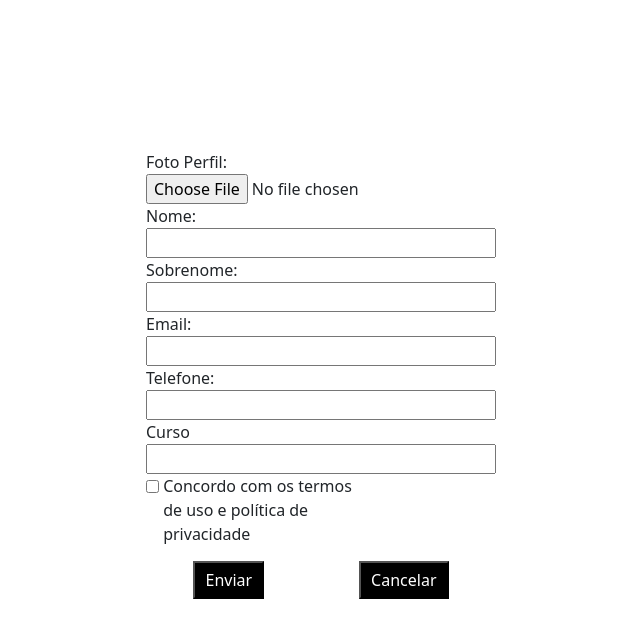
After one commit to marcos06k/fullstack, a PHP site: page /editarPerfil.html in a window 1280 px wide. The commit adds this page. Shown: the top 638 px of the page, without its empty margins (319-959 px from the left). Run offline with PHP 8.4, Linux system fonts and the light colour scheme.

Commit message:
blob sendo enviado e bala

```diff
--- a/assets/css/style.css
+++ b/assets/css/style.css
@@ -200,9 +200,9 @@ body{
   }
   .opcoes{
     display: flex;
-  }
+}
 
-  .opcao_botao{
+.opcao_botao{
     border: none;
     padding:  0 10px 0 10px;
     border-radius: 5px;
@@ -210,4 +210,17 @@ body{
     text-align: center;
     font-size: 24px;
     margin: 150px 5px 0 5px ;
-  }
+    text-decoration: none;
+}
+
+.opcoes a{
+    text-decoration: none;
+    color: black;
+}
+
+
+/* editar perfil */
+
+.section_editar_perfil{
+
+}
--- a/cadastro.html
+++ b/cadastro.html
@@ -42,7 +42,7 @@
 
     <section class="section_cadastro">
         <div class="div_cadastro">
-            <form id="formulario" method="post" action="*">
+            <form id="formulario" method="post" action="cadastro.php">
                 <label for="nome">Nome:</label>
                 <input id="nome" type="text" name="nome" required>
 
--- a/cadastro.php
+++ b/cadastro.php
@@ -17,7 +17,7 @@
         $curso = $_POST["curso"];
         $senha = $_POST["senha"];
         //query do sql
-        $sql = mysqli_query($banco,"insert into cadastro values(null,'$nome','$sobrenome','$email','$telefone','$curso','$senha');");
+        $sql = mysqli_query($banco,"insert into cadastro values(null,'$nome','$sobrenome','$email','$telefone','$curso','$senha','');");
         if ($sql) {
             // echo "Contato cadastrado com sucesso";
             echo"<META http-equiv='refresh' content='0,URL=index.html'>";
--- /dev/null
+++ b/editarPerfil.html
@@ -0,0 +1,56 @@
+<!DOCTYPE html>
+<html lang="pt-br">
+
+<head>
+    <meta charset="UTF-8">
+    <meta name="viewport" content="width=device-width, initial-scale=1.0">
+    <meta http-equiv="X-UA-Compatible" content="ie=edge">
+    <title>Editar Perfil</title>
+    <!-- CSS -->
+    <link rel="stylesheet" href="assets/css/style.css">
+    <!-- bootstrap -->
+    <link href="https://cdn.jsdelivr.net/npm/bootstrap@5.3.2/dist/css/bootstrap.min.css" rel="stylesheet">
+    <script src="https://cdn.jsdelivr.net/npm/bootstrap@5.3.2/dist/js/bootstrap.bundle.min.js"></script>
+</head>
+
+<body>
+    <section class="section_cadastro">
+        <div class="div_cadastro">
+            <form id="formulario" method="post" action="editarPerfil.php" enctype="multipart/form-data">
+                <label for="inputImagem">Foto Perfil:</label>
+                <input type="file" name="imagem" id="inputImagem" accept="image/*">
+
+                <label for="nome">Nome:</label>
+                <input id="nome" type="text" name="nome">
+
+                <label for="sobrenome">Sobrenome:</label>
+                <input id="sobrenome" type="text" name="sobrenome">
+
+                <label for="email">Email:</label>
+                <input id="email" type="text" name="email">
+
+                <label for="telefone">Telefone:</label>
+                <input id="telefone" type="text" name="telefone">
+
+                <label for="curso">Curso</label>
+                <input id="curso" type="text" name="curso">
+
+                <div class="div_termos">
+                    <input id="concorda_termos" type="checkbox" required>
+                    <label class="checkbox_termos" for="concorda_termos"> Concordo com os termos de uso e política de
+                        privacidade</label>
+                </div>
+
+                <div class="div_botoes_form">
+
+                    <input type="submit" value="Enviar" class="botao">
+                    <input type="submit" value="Cancelar" class="botao">
+                </div>
+            </form>
+        </div>
+    </section>
+
+
+</body>
+
+</html>
```
Also changed, not shown: editarPerfil.php (added, +27 -0 lines), index.html (+5 -5 lines).
